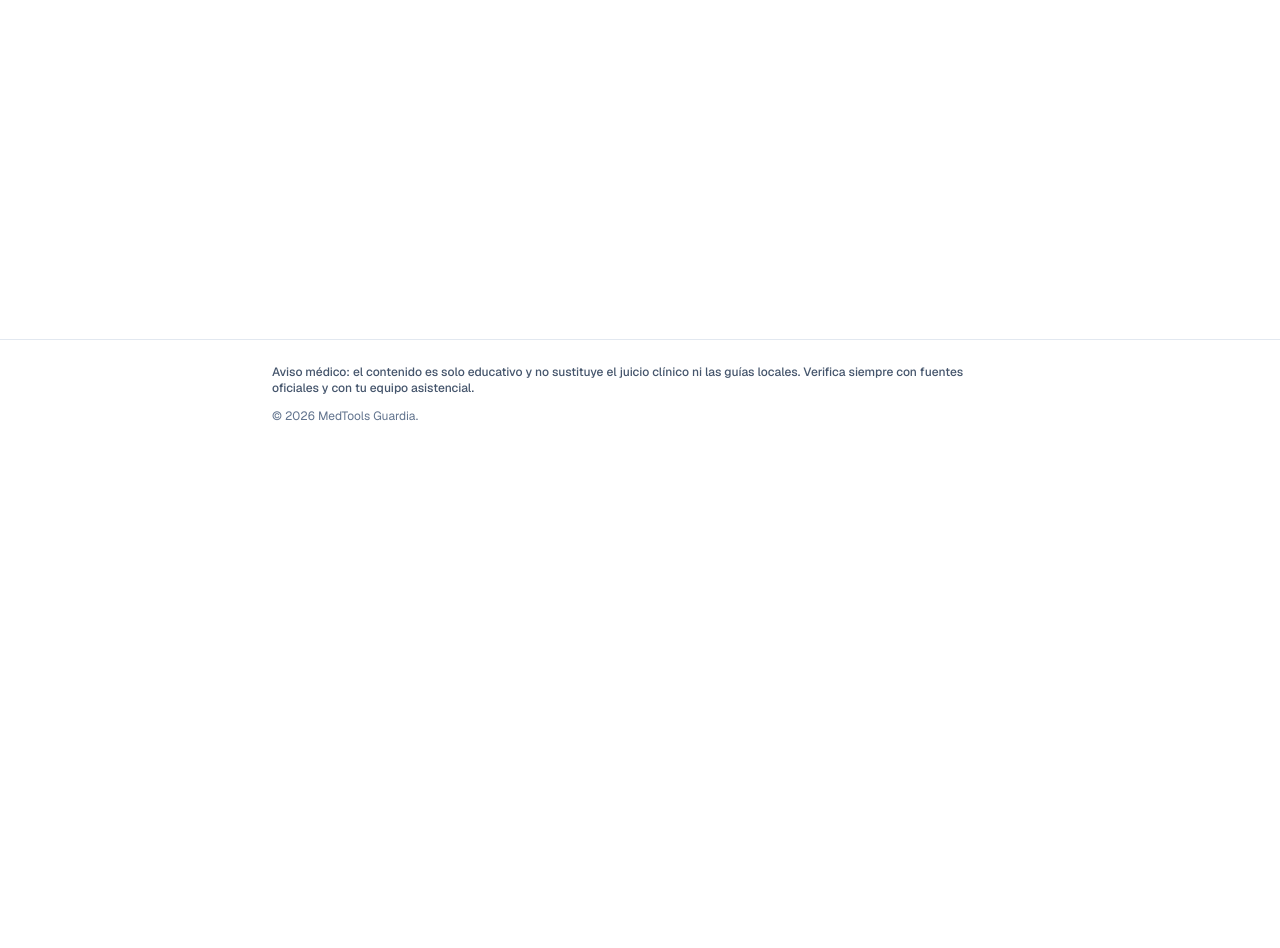
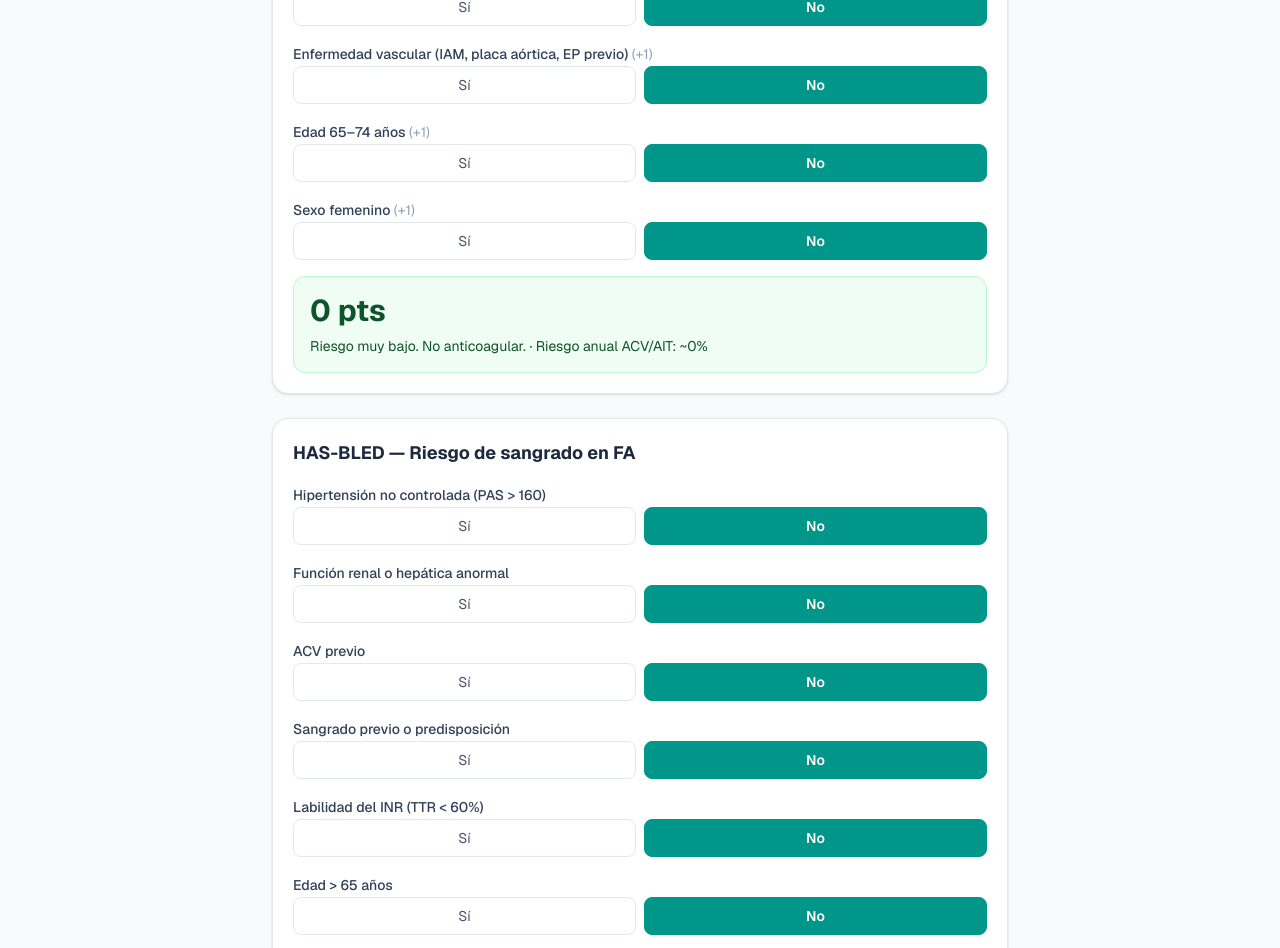
Before and after one commit to ferlambert2-programador/medtools-guardia, a Next.js app: page /cardiovascular in a window 1280 px wide. Before the commit this address had no page. Shown: the part 600-1548 px from the top of the page. Before the commit the page ends 1048 px from the top, so only its background shows below. Built offline with nearby package versions, Linux system fonts and the light colour scheme.

Commit message:
Create page.tsx

```diff
--- /dev/null
+++ b/app/cardiovascular/page.tsx
@@ -0,0 +1,245 @@
+"use client";
+
+import { useState } from "react";
+import { MedicalDisclaimer } from "@/components/MedicalDisclaimer";
+
+type Variant = "success" | "warning" | "danger" | "info";
+
+function ResultBox({ value, sub, variant }: { value: string; sub: string; variant: Variant }) {
+  const bg: Record<Variant, string> = {
+    success: "bg-green-50 border-green-200 text-green-900",
+    warning: "bg-yellow-50 border-yellow-200 text-yellow-900",
+    danger: "bg-red-50 border-red-200 text-red-900",
+    info: "bg-teal-50 border-teal-200 text-teal-900",
+  };
+  return (
+    <div className={`rounded-xl border p-4 mt-4 ${bg[variant]}`}>
+      <p className="text-3xl font-bold">{value}</p>
+      <p className="mt-2 text-sm leading-snug">{sub}</p>
+    </div>
+  );
+}
+
+function ScoreItem({
+  label,
+  name,
+  value,
+  points,
+  onChange,
+}: {
+  label: string;
+  name: string;
+  value: string;
+  points: number;
+  onChange: (v: string) => void;
+}) {
+  return (
+    <label className="block space-y-1">
+      <span className="text-sm font-medium text-slate-700">
+        {label}{" "}
+        <span className="text-slate-400 font-normal">(+{points})</span>
+      </span>
+      <div className="flex gap-2">
+        {["Sí", "No"].map((opt) => {
+          const v = opt === "Sí" ? String(points) : "0";
+          return (
+            <label
+              key={opt}
+              className={`flex-1 py-2 rounded-lg border text-sm text-center cursor-pointer transition-colors ${
+                value === v
+                  ? "bg-teal-600 text-white border-teal-600 font-semibold"
+                  : "border-slate-200 text-slate-600 hover:bg-slate-50"
+              }`}
+            >
+              <input
+                type="radio"
+                name={name}
+                value={v}
+                checked={value === v}
+                onChange={() => onChange(v)}
+                className="sr-only"
+              />
+              {opt}
+            </label>
+          );
+        })}
+      </div>
+    </label>
+  );
+}
+
+/* ── CHA₂DS₂-VASc ───────────────────────────────────────────── */
+function Cha2ds2Vasc() {
+  const [c, setC] = useState("0");
+  const [h, setH] = useState("0");
+  const [a2, setA2] = useState("0");
+  const [d, setD] = useState("0");
+  const [s2, setS2] = useState("0");
+  const [v, setV] = useState("0");
+  const [a, setA] = useState("0");
+  const [sc, setSc] = useState("0");
+
+  const score = [c, h, a2, d, s2, v, a, sc].reduce((sum, val) => sum + Number(val), 0);
+  const annualRisk = ["~0%", "~1,3%", "~2,2%", "~3,2%", "~4,0%", "~6,7%", "~9,8%", "~9,8%", "~9,8%", "~9,8%"][Math.min(score, 9)];
+
+  const { rec, variant }: { rec: string; variant: Variant } =
+    score === 0
+      ? { rec: "Riesgo muy bajo. No anticoagular.", variant: "success" }
+      : score === 1
+      ? { rec: "Varón: considerar anticoagulación. Mujer: no anticoagular.", variant: "info" }
+      : score <= 2
+      ? { rec: "Anticoagulación recomendada (NACO de primera elección).", variant: "warning" }
+      : { rec: "Anticoagulación indicada. Alto riesgo tromboembólico.", variant: "danger" };
+
+  return (
+    <div className="rounded-2xl border border-slate-200 bg-white p-5 shadow-sm space-y-4">
+      <h2 className="font-bold text-slate-800 text-lg">CHA₂DS₂-VASc — FA</h2>
+      <ScoreItem label="Insuficiencia cardíaca congestiva" name="cha-c" value={c} points={1} onChange={setC} />
+      <ScoreItem label="Hipertensión" name="cha-h" value={h} points={1} onChange={setH} />
+      <ScoreItem label="Edad ≥ 75 años" name="cha-a2" value={a2} points={2} onChange={setA2} />
+      <ScoreItem label="Diabetes mellitus" name="cha-d" value={d} points={1} onChange={setD} />
+      <ScoreItem label="ACV / TIA / tromboembolismo previo" name="cha-s2" value={s2} points={2} onChange={setS2} />
+      <ScoreItem label="Enfermedad vascular (IAM, placa aórtica, EP previo)" name="cha-v" value={v} points={1} onChange={setV} />
+      <ScoreItem label="Edad 65–74 años" name="cha-a" value={a} points={1} onChange={setA} />
+      <ScoreItem label="Sexo femenino" name="cha-sc" value={sc} points={1} onChange={setSc} />
+      <ResultBox
+        value={`${score} pts`}
+        sub={`${rec} · Riesgo anual ACV/AIT: ${annualRisk}`}
+        variant={variant}
+      />
+    </div>
+  );
+}
+
+/* ── HAS-BLED ────────────────────────────────────────────────── */
+function HasBled() {
+  const fields = [
+    { label: "Hipertensión no controlada (PAS > 160)", name: "has-h" },
+    { label: "Función renal o hepática anormal", name: "has-ab" },
+    { label: "ACV previo", name: "has-s" },
+    { label: "Sangrado previo o predisposición", name: "has-b" },
+    { label: "Labilidad del INR (TTR < 60%)", name: "has-l" },
+    { label: "Edad > 65 años", name: "has-e" },
+    { label: "Fármacos (AAS, AINEs) o alcohol (≥ 8 beb/semana)", name: "has-d" },
+  ];
+
+  const [vals, setVals] = useState<Record<string, string>>(
+    Object.fromEntries(fields.map((f) => [f.name, "0"]))
+  );
+
+  const score = Object.values(vals).reduce((sum, v) => sum + Number(v), 0);
+  const annualRisk = ["~1%", "~1%", "~2%", "~3%", "~5%", "~7%", "~10%", "~10%"][Math.min(score, 7)];
+
+  const { msg, variant }: { msg: string; variant: Variant } =
+    score <= 1
+      ? { msg: "Riesgo BAJO de sangrado mayor.", variant: "success" }
+      : score <= 2
+      ? { msg: "Riesgo INTERMEDIO de sangrado mayor.", variant: "warning" }
+      : { msg: "Riesgo ALTO de sangrado mayor. Revisar factores corregibles.", variant: "danger" };
+
+  return (
+    <div className="rounded-2xl border border-slate-200 bg-white p-5 shadow-sm space-y-4">
+      <h2 className="font-bold text-slate-800 text-lg">HAS-BLED — Riesgo de sangrado en FA</h2>
+      {fields.map(({ label, name }) => (
+        <label key={name} className="block space-y-1">
+          <span className="text-sm font-medium text-slate-700">{label}</span>
+          <div className="flex gap-2">
+            {["Sí", "No"].map((opt) => {
+              const v = opt === "Sí" ? "1" : "0";
+              return (
+                <label
+                  key={opt}
+                  className={`flex-1 py-2 rounded-lg border text-sm text-center cursor-pointer transition-colors ${
+                    vals[name] === v
+                      ? "bg-teal-600 text-white border-teal-600 font-semibold"
+                      : "border-slate-200 text-slate-600 hover:bg-slate-50"
+                  }`}
+                >
+                  <input
+                    type="radio"
+                    name={name}
+                    value={v}
+                    checked={vals[name] === v}
+                    onChange={() => setVals((prev) => ({ ...prev, [name]: v }))}
+                    className="sr-only"
+                  />
+                  {opt}
+                </label>
+              );
+            })}
+          </div>
+        </label>
+      ))}
+      <ResultBox
+        value={`${score}/7`}
+        sub={`${msg} · Riesgo anual sangrado mayor: ${annualRisk}`}
+        variant={variant}
+      />
+    </div>
+  );
+}
+
+/* ── KILLIP-KIMBALL ─────────────────────────────────────────── */
+function Killip() {
+  const [clase, setClase] = useState("1");
+
+  const clases: { val: string; label: string; mort: string; variant: Variant }[] = [
+    { val: "1", label: "Clase I — Sin signos de IC", mort: "~6%", variant: "success" },
+    { val: "2", label: "Clase II — IC leve (crepitantes, ingurgitación yugular)", mort: "~17%", variant: "warning" },
+    { val: "3", label: "Clase III — Edema agudo de pulmón", mort: "~30%", variant: "danger" },
+    { val: "4", label: "Clase IV — Shock cardiogénico", mort: "~60%", variant: "danger" },
+  ];
+
+  const selected = clases.find((c) => c.val === clase)!;
+
+  return (
+    <div className="rounded-2xl border border-slate-200 bg-white p-5 shadow-sm space-y-4">
+      <h2 className="font-bold text-slate-800 text-lg">Killip-Kimball — IAM</h2>
+      <div className="space-y-2">
+        {clases.map(({ val, label }) => (
+          <label
+            key={val}
+            className={`flex items-center gap-3 rounded-xl border px-4 py-3 text-sm cursor-pointer transition-colors ${
+              clase === val
+                ? "bg-teal-50 border-teal-300 text-teal-900 font-semibold"
+                : "border-slate-200 text-slate-700 hover:bg-slate-50"
+            }`}
+          >
+            <input
+              type="radio"
+              name="killip"
+              value={val}
+              checked={clase === val}
+              onChange={() => setClase(val)}
+              className="sr-only"
+            />
+            {label}
+          </label>
+        ))}
+      </div>
+      <ResultBox
+        value={`Clase ${selected.val}`}
+        sub={`Mortalidad intrahospitalaria: ${selected.mort}`}
+        variant={selected.variant}
+      />
+    </div>
+  );
+}
+
+/* ── PAGE ─────────────────────────────────────────────────────── */
+export default function CardiovascularPage() {
+  return (
+    <div className="space-y-6">
+      <div>
+        <h1 className="text-2xl font-bold text-slate-900">Cardiovascular</h1>
+        <p className="mt-2 text-slate-600 text-sm sm:text-base">
+          CHA₂DS₂-VASc · HAS-BLED · Killip-Kimball
+        </p>
+      </div>
+      <Cha2ds2Vasc />
+      <HasBled />
+      <Killip />
+      <MedicalDisclaimer />
+    </div>
+  );
+}
```
